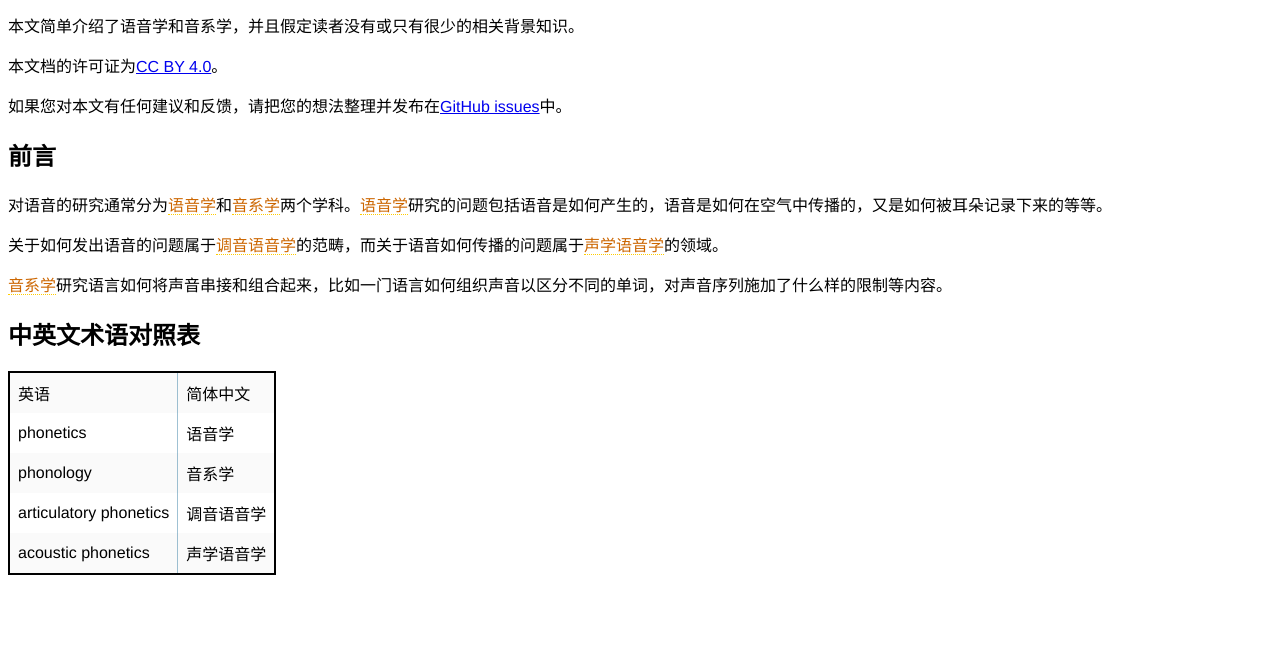
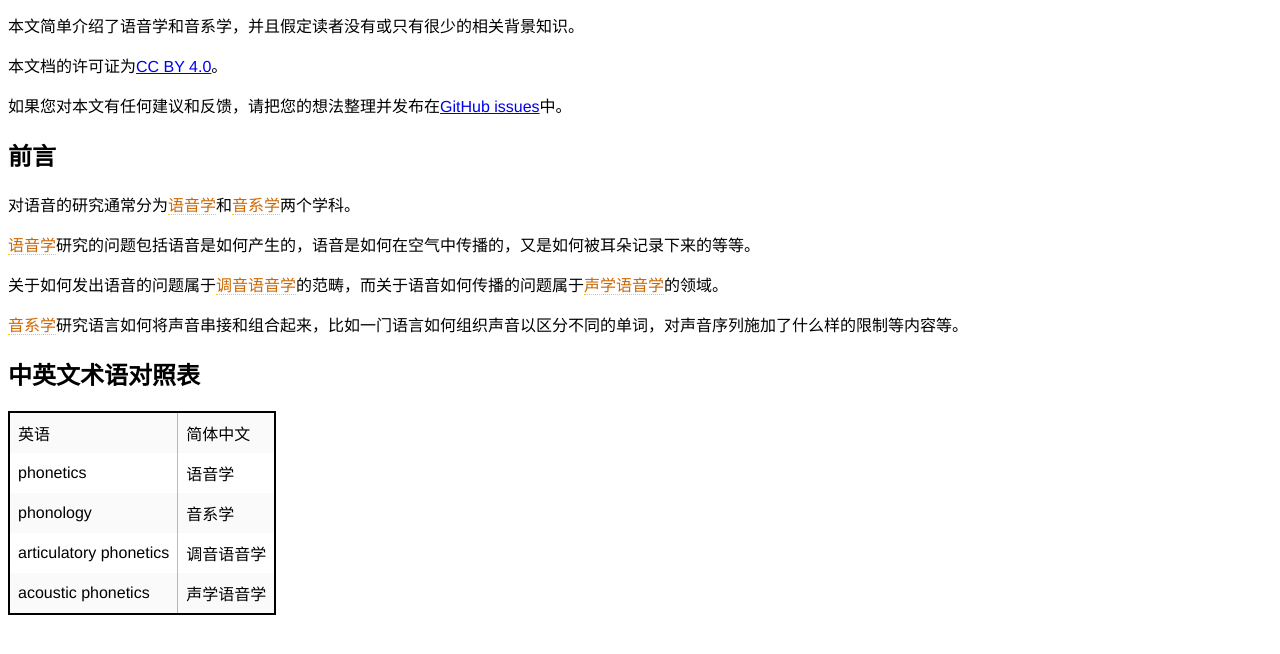
Before and after one commit to xfq/scripts, a plain HTML site: page sound/index.zh-Hans.html in a window 1280 px wide. Shown: the part 116-770 px from the top of the page. Drawn offline with Linux system fonts and the light colour scheme.

Commit message:
Tweak the structure

```diff
--- a/sound/index.zh-Hans.html
+++ b/sound/index.zh-Hans.html
@@ -17,7 +17,7 @@ var respecConfig = {
             name: "薛富侨"
         },
     ],
-    edDraftURI: "TBD",
+    edDraftURI: "https://xfq.github.io/scripts/sound/index.zh-Hans.html",
     shortName: "sound",
 
     localBiblio: {
@@ -33,7 +33,6 @@ var respecConfig = {
 </head>
 
 <body>
-
 <!-- TODO: remove the TODOs -->
 <h1 class="title p-name" id="title">语音学和音系学</h1>
 <div id="abstract">
@@ -56,7 +55,11 @@ var respecConfig = {
   </h2>
 
     <p>
-      对语音的研究通常分为<a href="#term.phonetics" class="termref">语音学</a>和<a href="#term.phonology" class="termref">音系学</a>两个学科。<a href="#term.phonetics" class="termref">语音学</a>研究的问题包括语音是如何产生的，语音是如何在空气中传播的，又是如何被耳朵记录下来的等等。
+      对语音的研究通常分为<a href="#term.phonetics" class="termref">语音学</a>和<a href="#term.phonology" class="termref">音系学</a>两个学科。
+    </p>
+
+    <p>
+      <a href="#term.phonetics" class="termref">语音学</a>研究的问题包括语音是如何产生的，语音是如何在空气中传播的，又是如何被耳朵记录下来的等等。
     </p>
 
     <p>
@@ -64,7 +67,7 @@ var respecConfig = {
     </p>
 
     <p>
-      <a href="#term.phonology" class="termref">音系学</a>研究语言如何将声音串接和组合起来，比如一门语言如何组织声音以区分不同的单词，对声音序列施加了什么样的限制等内容。
+      <a href="#term.phonology" class="termref">音系学</a>研究语言如何将声音串接和组合起来，比如一门语言如何组织声音以区分不同的单词，对声音序列施加了什么样的限制等内容等。
     </p>
 
 </section>
```
